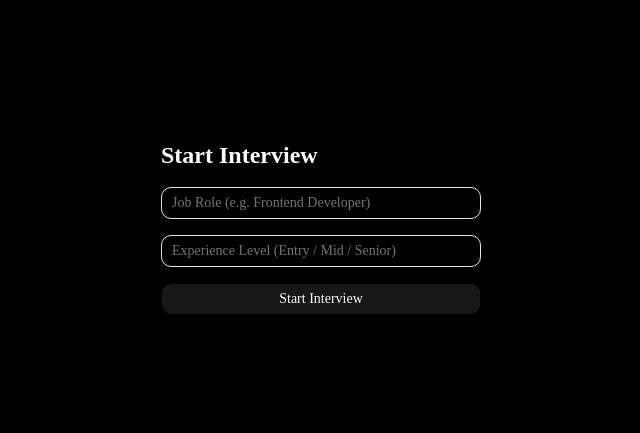
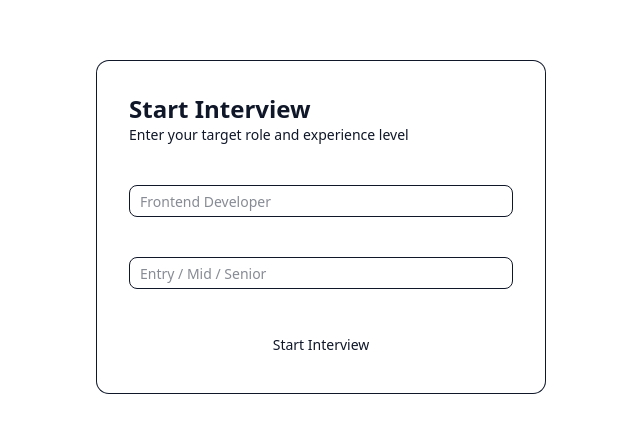
Before and after one commit to Janhavi003/Prepwise_ai_interview, a Next.js app in the folder prepwise-ai/frontend/: page /start in a window 1280 px wide. Shown: the part 173-606 px from the top of the page, without its empty margins (319-959 px from the left). Built offline with nearby package versions, Linux system fonts and the light colour scheme.

Commit message:
feat(ui): complete redesign using design system and modern SaaS layout

```diff
--- a/prepwise-ai/frontend/app/globals.css
+++ b/prepwise-ai/frontend/app/globals.css
@@ -1,130 +1,44 @@
 @import "tailwindcss";
-@import "tw-animate-css";
-@import "shadcn/tailwind.css";
-
-@custom-variant dark (&:is(.dark *));
-
-@theme inline {
-  --color-background: var(--background);
-  --color-foreground: var(--foreground);
-  --font-sans: var(--font-sans);
-  --font-mono: var(--font-geist-mono);
-  --font-heading: var(--font-sans);
-  --color-sidebar-ring: var(--sidebar-ring);
-  --color-sidebar-border: var(--sidebar-border);
-  --color-sidebar-accent-foreground: var(--sidebar-accent-foreground);
-  --color-sidebar-accent: var(--sidebar-accent);
-  --color-sidebar-primary-foreground: var(--sidebar-primary-foreground);
-  --color-sidebar-primary: var(--sidebar-primary);
-  --color-sidebar-foreground: var(--sidebar-foreground);
-  --color-sidebar: var(--sidebar);
-  --color-chart-5: var(--chart-5);
-  --color-chart-4: var(--chart-4);
-  --color-chart-3: var(--chart-3);
-  --color-chart-2: var(--chart-2);
-  --color-chart-1: var(--chart-1);
-  --color-ring: var(--ring);
-  --color-input: var(--input);
-  --color-border: var(--border);
-  --color-destructive: var(--destructive);
-  --color-accent-foreground: var(--accent-foreground);
-  --color-accent: var(--accent);
-  --color-muted-foreground: var(--muted-foreground);
-  --color-muted: var(--muted);
-  --color-secondary-foreground: var(--secondary-foreground);
-  --color-secondary: var(--secondary);
-  --color-primary-foreground: var(--primary-foreground);
-  --color-primary: var(--primary);
-  --color-popover-foreground: var(--popover-foreground);
-  --color-popover: var(--popover);
-  --color-card-foreground: var(--card-foreground);
-  --color-card: var(--card);
-  --radius-sm: calc(var(--radius) * 0.6);
-  --radius-md: calc(var(--radius) * 0.8);
-  --radius-lg: var(--radius);
-  --radius-xl: calc(var(--radius) * 1.4);
-  --radius-2xl: calc(var(--radius) * 1.8);
-  --radius-3xl: calc(var(--radius) * 2.2);
-  --radius-4xl: calc(var(--radius) * 2.6);
-}
 
 :root {
-  --background: oklch(1 0 0);
-  --foreground: oklch(0.145 0 0);
-  --card: oklch(1 0 0);
-  --card-foreground: oklch(0.145 0 0);
-  --popover: oklch(1 0 0);
-  --popover-foreground: oklch(0.145 0 0);
-  --primary: oklch(0.205 0 0);
-  --primary-foreground: oklch(0.985 0 0);
-  --secondary: oklch(0.97 0 0);
-  --secondary-foreground: oklch(0.205 0 0);
-  --muted: oklch(0.97 0 0);
-  --muted-foreground: oklch(0.556 0 0);
-  --accent: oklch(0.97 0 0);
-  --accent-foreground: oklch(0.205 0 0);
-  --destructive: oklch(0.577 0.245 27.325);
-  --border: oklch(0.922 0 0);
-  --input: oklch(0.922 0 0);
-  --ring: oklch(0.708 0 0);
-  --chart-1: oklch(0.87 0 0);
-  --chart-2: oklch(0.556 0 0);
-  --chart-3: oklch(0.439 0 0);
-  --chart-4: oklch(0.371 0 0);
-  --chart-5: oklch(0.269 0 0);
-  --radius: 0.625rem;
-  --sidebar: oklch(0.985 0 0);
-  --sidebar-foreground: oklch(0.145 0 0);
-  --sidebar-primary: oklch(0.205 0 0);
-  --sidebar-primary-foreground: oklch(0.985 0 0);
-  --sidebar-accent: oklch(0.97 0 0);
-  --sidebar-accent-foreground: oklch(0.205 0 0);
-  --sidebar-border: oklch(0.922 0 0);
-  --sidebar-ring: oklch(0.708 0 0);
+  --background: 0 0% 100%;
+  --foreground: 222 47% 11%;
+
+  --card: 0 0% 100%;
+  --card-foreground: 222 47% 11%;
+
+  --primary: 222 47% 11%;
+  --primary-foreground: 210 40% 98%;
+
+  --secondary: 210 40% 96%;
+  --secondary-foreground: 222 47% 11%;
+
+  --muted: 210 40% 96%;
+  --muted-foreground: 215 16% 47%;
+
+  --border: 214 32% 91%;
 }
 
 .dark {
-  --background: oklch(0.145 0 0);
-  --foreground: oklch(0.985 0 0);
-  --card: oklch(0.205 0 0);
-  --card-foreground: oklch(0.985 0 0);
-  --popover: oklch(0.205 0 0);
-  --popover-foreground: oklch(0.985 0 0);
-  --primary: oklch(0.922 0 0);
-  --primary-foreground: oklch(0.205 0 0);
-  --secondary: oklch(0.269 0 0);
-  --secondary-foreground: oklch(0.985 0 0);
-  --muted: oklch(0.269 0 0);
-  --muted-foreground: oklch(0.708 0 0);
-  --accent: oklch(0.269 0 0);
-  --accent-foreground: oklch(0.985 0 0);
-  --destructive: oklch(0.704 0.191 22.216);
-  --border: oklch(1 0 0 / 10%);
-  --input: oklch(1 0 0 / 15%);
-  --ring: oklch(0.556 0 0);
-  --chart-1: oklch(0.87 0 0);
-  --chart-2: oklch(0.556 0 0);
-  --chart-3: oklch(0.439 0 0);
-  --chart-4: oklch(0.371 0 0);
-  --chart-5: oklch(0.269 0 0);
-  --sidebar: oklch(0.205 0 0);
-  --sidebar-foreground: oklch(0.985 0 0);
-  --sidebar-primary: oklch(0.488 0.243 264.376);
-  --sidebar-primary-foreground: oklch(0.985 0 0);
-  --sidebar-accent: oklch(0.269 0 0);
-  --sidebar-accent-foreground: oklch(0.985 0 0);
-  --sidebar-border: oklch(1 0 0 / 10%);
-  --sidebar-ring: oklch(0.556 0 0);
+  --background: 222 47% 11%;
+  --foreground: 210 40% 98%;
+
+  --card: 222 47% 15%;
+  --card-foreground: 210 40% 98%;
+
+  --primary: 210 40% 98%;
+  --primary-foreground: 222 47% 11%;
+
+  --secondary: 217 33% 17%;
+  --secondary-foreground: 210 40% 98%;
+
+  --muted: 217 33% 17%;
+  --muted-foreground: 215 20% 65%;
+
+  --border: 217 33% 20%;
 }
 
-@layer base {
-  * {
-    @apply border-border outline-ring/50;
-  }
-  body {
-    @apply bg-background text-foreground;
-  }
-  html {
-    @apply font-sans;
-  }
+body {
+  background-color: hsl(var(--background));
+  color: hsl(var(--foreground));
 }
--- a/prepwise-ai/frontend/app/start/page.tsx
+++ b/prepwise-ai/frontend/app/start/page.tsx
@@ -2,6 +2,7 @@
 
 import { useState } from "react";
 import { useRouter } from "next/navigation";
+import { Card } from "@/components/ui/card";
 import { Input } from "@/components/ui/input";
 import { Button } from "@/components/ui/button";
 
@@ -10,8 +11,8 @@ export default function StartPage() {
   const [level, setLevel] = useState("");
   const router = useRouter();
 
-  const handleStart = () => {
-    if (!role || !level) return alert("Fill all fields");
+  const start = () => {
+    if (!role || !level) return;
 
     localStorage.setItem("role", role);
     localStorage.setItem("level", level);
@@ -20,28 +21,35 @@ export default function StartPage() {
   };
 
   return (
-    <div className="min-h-screen flex items-center justify-center bg-black text-white">
-      <div className="space-y-4 w-80">
+    <main className="min-h-screen flex items-center justify-center bg-background px-6">
 
-        <h1 className="text-2xl font-bold">Start Interview</h1>
+      <Card className="w-full max-w-md p-8 space-y-6">
+
+        <div>
+          <h1 className="text-2xl font-semibold">Start Interview</h1>
+          <p className="text-muted-foreground text-sm">
+            Enter your target role and experience level
+          </p>
+        </div>
 
         <Input
-          placeholder="Job Role (e.g. Frontend Developer)"
+          placeholder="Frontend Developer"
           value={role}
           onChange={(e) => setRole(e.target.value)}
         />
 
         <Input
-          placeholder="Experience Level (Entry / Mid / Senior)"
+          placeholder="Entry / Mid / Senior"
           value={level}
           onChange={(e) => setLevel(e.target.value)}
         />
 
-        <Button onClick={handleStart} className="w-full">
+        <Button onClick={start} className="w-full">
           Start Interview
         </Button>
 
-      </div>
-    </div>
+      </Card>
+
+    </main>
   );
 }
--- a/prepwise-ai/frontend/components/navbar.tsx
+++ b/prepwise-ai/frontend/components/navbar.tsx
@@ -5,33 +5,18 @@ import { Button } from "@/components/ui/button";
 
 export default function Navbar() {
   return (
-    <nav className="w-full fixed top-0 left-0 z-50 bg-black/80 backdrop-blur border-b border-gray-800">
+    <nav className="w-full fixed top-0 z-50 border-b border-border bg-background/80 backdrop-blur">
       <div className="max-w-6xl mx-auto flex items-center justify-between px-6 py-4">
 
-        {/* Logo */}
-        <h1 className="text-xl font-bold">PrepWise AI</h1>
+        <h1 className="text-lg font-semibold">PrepWise AI</h1>
 
-        {/* Navigation */}
-        <div className="hidden md:flex items-center gap-6 text-sm text-gray-300">
-          <Link href="#" className="hover:text-white">
-            Features
-          </Link>
-
-          <Link href="/dashboard" className="hover:text-white">
-            Dashboard
-          </Link>
-
-          {/* 🔥 FIXED ROUTE */}
-          <Link href="/start" className="hover:text-white">
-            Interview
-          </Link>
+        <div className="flex items-center gap-6 text-sm text-muted-foreground">
+          <Link href="/start">Interview</Link>
+          <Link href="/dashboard">Dashboard</Link>
         </div>
 
-        {/* CTA */}
         <Link href="/start">
-          <Button size="sm">
-            Get Started
-          </Button>
+          <Button size="sm">Start</Button>
         </Link>
 
       </div>
```
Also changed, not shown: prepwise-ai/frontend/app/interview/page.tsx (+26 -66 lines).
